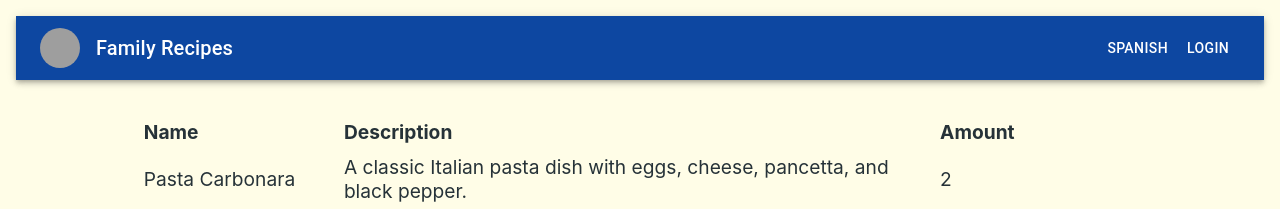
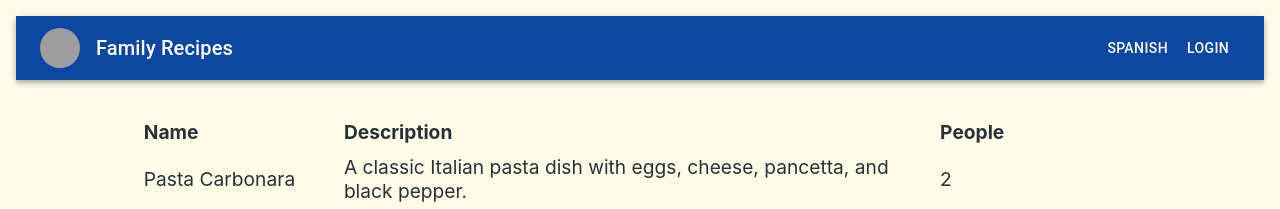
Before and after one commit to felisep/family-recipes, a React (Vite) app: page / in a window 1280 px wide. Shown: the top 209 px of the page. Built offline with nearby package versions, Linux system fonts and the light colour scheme; grey boxes are pictures that could not be loaded.

Commit message:
change header name

```diff
--- a/src/components/RecipeList/RecipeTable.tsx
+++ b/src/components/RecipeList/RecipeTable.tsx
@@ -8,7 +8,7 @@ const RecipeHeader = () => {
 			<tr>
 				<th>Name</th>
 				<th>Description</th>
-				<th>Amount</th>
+				<th>People</th>
 			</tr>
 		</thead>
 	);
```
